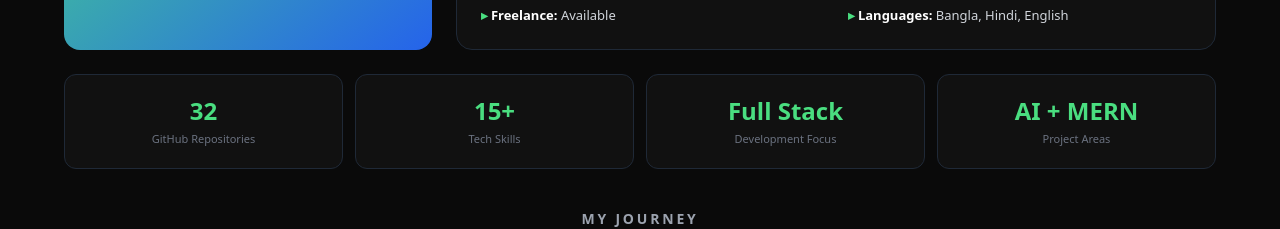
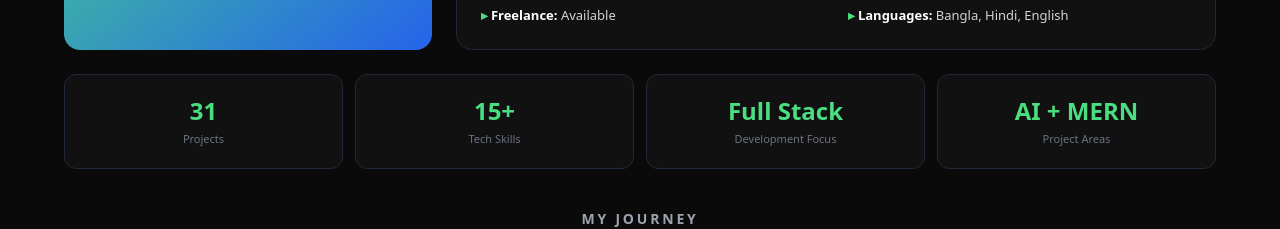
Before and after one commit to matiur25580/Developer-Portfolio, a React (Vite) app in the folder client/: page / in a window 1280 px wide. Shown: the part 1260-1489 px from the top of the page. Built offline with nearby package versions, Linux system fonts and the light colour scheme.

Commit message:
fix: show accurate 31-project portfolio count

```diff
--- a/client/src/components/Pages.jsx
+++ b/client/src/components/Pages.jsx
@@ -62,7 +62,7 @@ export function AboutPage(){
     ["Languages","Bangla, Hindi, English"],
   ];
   const stats=[
-    ["32","GitHub Repositories"],
+    ["31","Projects"],
     ["15+","Tech Skills"],
     ["Full Stack","Development Focus"],
     ["AI + MERN","Project Areas"],
```
